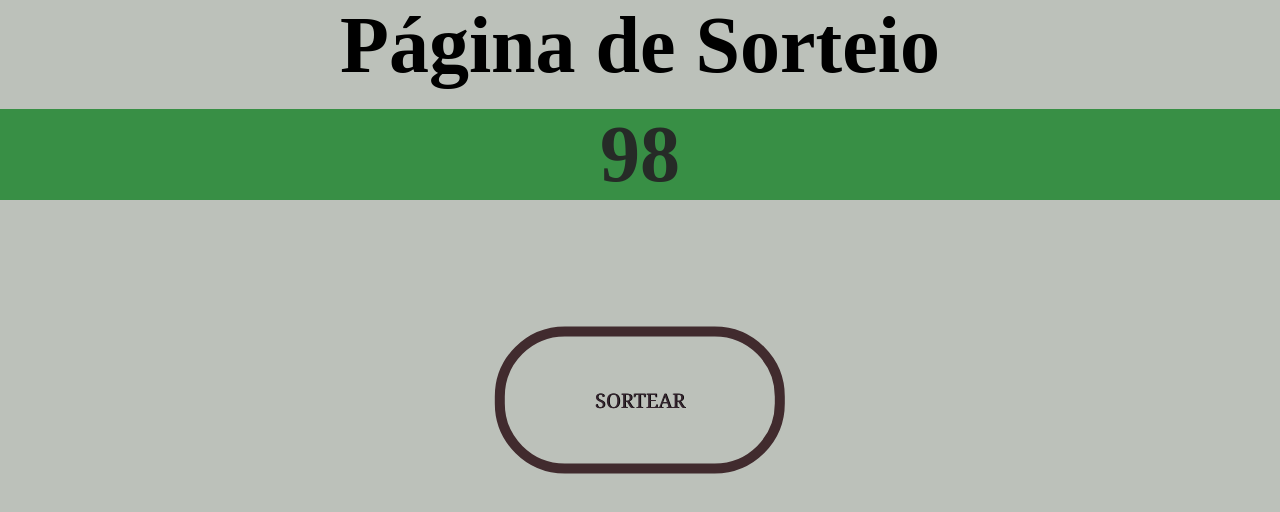
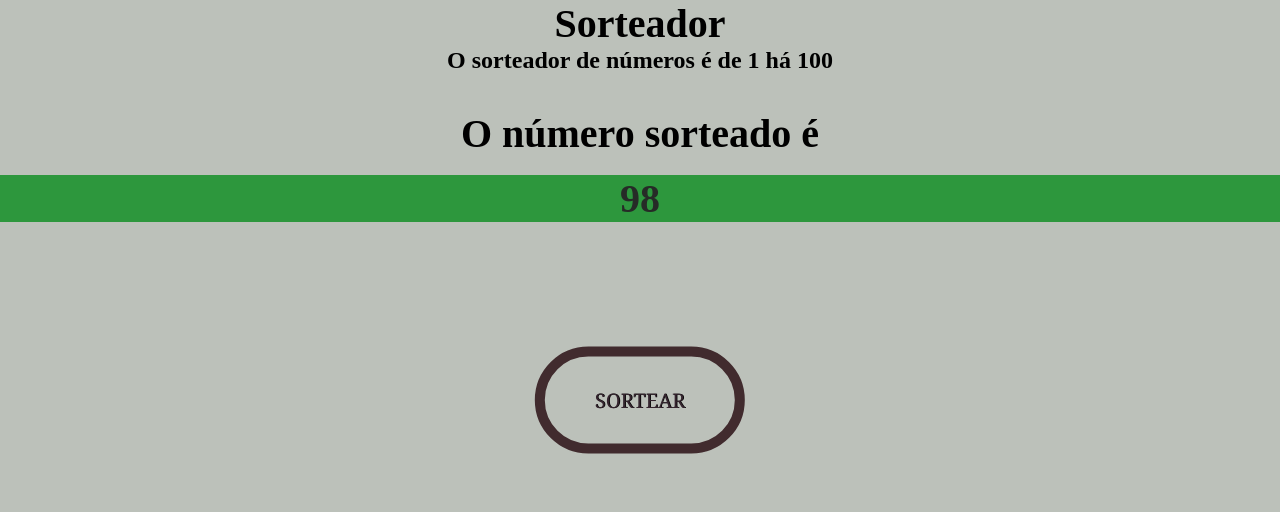
Before and after one commit to mantovanip/sortear, a plain HTML site: page index.html in a window 1280 px wide. Both pictures are taken after a click on the button "SORTEAR". Drawn offline with Linux system fonts and the light colour scheme.

Commit message:
att alguns detalhes

```diff
--- a/index.html
+++ b/index.html
@@ -15,8 +15,10 @@
 
             let ns = Math.round(Math.random() * np);
 
-            document.getElementById("d").innerHTML = ns
+            document.getElementById("d" ).innerHTML = ns
+            document.getElementById("i" ).innerHTML = "O número sorteado é";
         }
+
 
     // Para ysi de scipt caso queira mudar para selecionar o sorteio por nomes
 
@@ -24,28 +26,37 @@
 
                 // function sortear() {
 
-                        // let np = pessoas.length;
+                //         let np = pessoas.length;
 
-                        // let ns = Math.floor(Math.random() * np);
-                        // document.getElementById("d").innerHTML = pessoas [ns];
-
+                //         let ns = Math.floor(Math.random() * np);
+                //         document.getElementById("d").innerHTML = pessoas [ns];
+                // }
 
     </script>
 
     <style>
         * {
-            margin: 0;
+            margin:0;
             padding: 0;
         }
 
         h1 {
-            font-size: 80px;
+            font-size: 40px;
+            text-align: center;
+
+        }
+        h2{
+            text-align: center;
+        }
+        #i{
+            font-size: 40px;
             text-align: center;
 
         }
 
         #btn {
-            position: absolute;
+
+            position:absolute;
             top: 50%;
             left: 50%;
             transform: translate(-50%, -50%);
@@ -53,21 +64,22 @@
             text-shadow: 0.7px 0.7px black;
             color: #35252f;
             background:scroll;
-            padding: 90px;
-            padding-top: 50px;
-            padding-bottom: 50px;
+            padding: 50px;
+            padding-top: 30px;
+            padding-bottom: 30px;
             border-radius: 70px;
-            border: 10.5px solid #412b2e;
+            border: 10px solid #412b2e;
             font-family: Georgia, 'Times New Roman', Times, serif;
             font-size: 20px;
         }
+
 
         body {
             background-color: rgb(188, 193, 186);
         }
 
         #d {
-            background-color: #388f45;
+            background-color: #2d973d;
             color: #262b27;
         }
     </style>
@@ -77,12 +89,18 @@
 
 <body>
 
-    <h1>Página de Sorteio </h1>
+    <h1>Sorteador </h1>
+
+    <h2>
+        O sorteador de números é de 1 há 100 </h2>
+
+    <button id="btn" onclick="sortear()">SORTEAR</button>
+    <br><br>
+    <h2 id="i"></h2>
+    <br>
+    <h1 id="d"></h1>
 
 
-    <button id="btn" onclick="sortear()">SORTEAR</button>
-    <br>
-    <h1 id="d"></h1>
 </body>
 
 </html>
```
